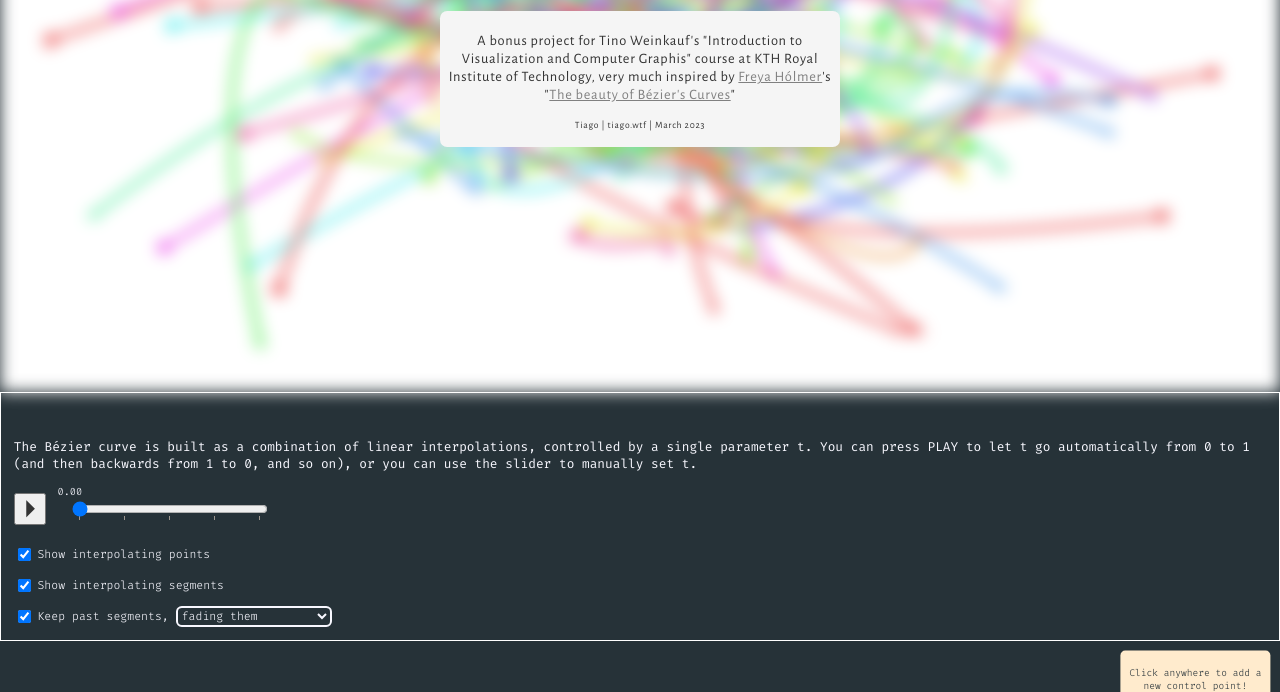
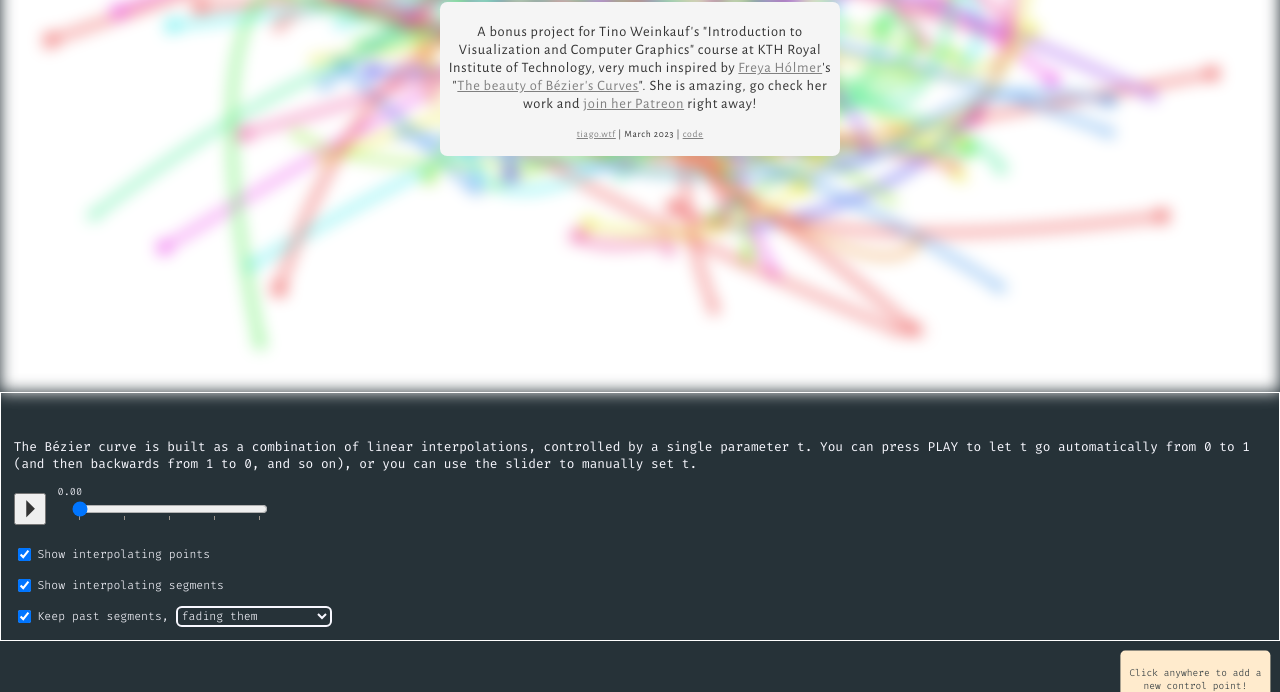
Before and after one commit to tiago-kth/visgraf, a plain HTML site: page index.html in a window 1280 px wide. Shown: the part 408-1100 px from the top of the page. Drawn offline with nearby package versions, Linux system fonts and the light colour scheme; animation ran at ten frames a second.

Commit message:
updates text, adds link to repo

```diff
--- a/index.html
+++ b/index.html
@@ -23,9 +23,9 @@
             <h1>Visualizing the de Casteljau's Algorithm</h1>
 
             <div class="subtitle">
-                <p>A bonus project for Tino Weinkauf's "Introduction to Visualization and Computer Graphis" course at KTH Royal Institute of Technology, very much inspired by <a href="https://www.patreon.com/acegikmo">Freya Hólmer</a>'s "<a href="https://www.youtube.com/watch?v=aVwxzDHniEw&t=1219s">The beauty of Bézier's Curves</a>"</p>
+                <p>A bonus project for Tino Weinkauf's "Introduction to Visualization and Computer Graphics" course at KTH Royal Institute of Technology, very much inspired by <a href="https://acegikmo.com/">Freya Hólmer</a>'s "<a href="https://www.youtube.com/watch?v=aVwxzDHniEw&t=1219s">The beauty of Bézier's Curves</a>". She is amazing, go check her work and <a href="https://www.patreon.com/acegikmo">join her Patreon</a> right away!</p>
 
-                <p class="author">Tiago | tiago.wtf |  March 2023</p>
+                <p class="author"><a href="https://www.tiago.wtf/">tiago.wtf</a> |  March 2023 | <a href="https://github.com/tiago-kth/visgraf">code</a></p>
             </div>
 
         </div>
```
